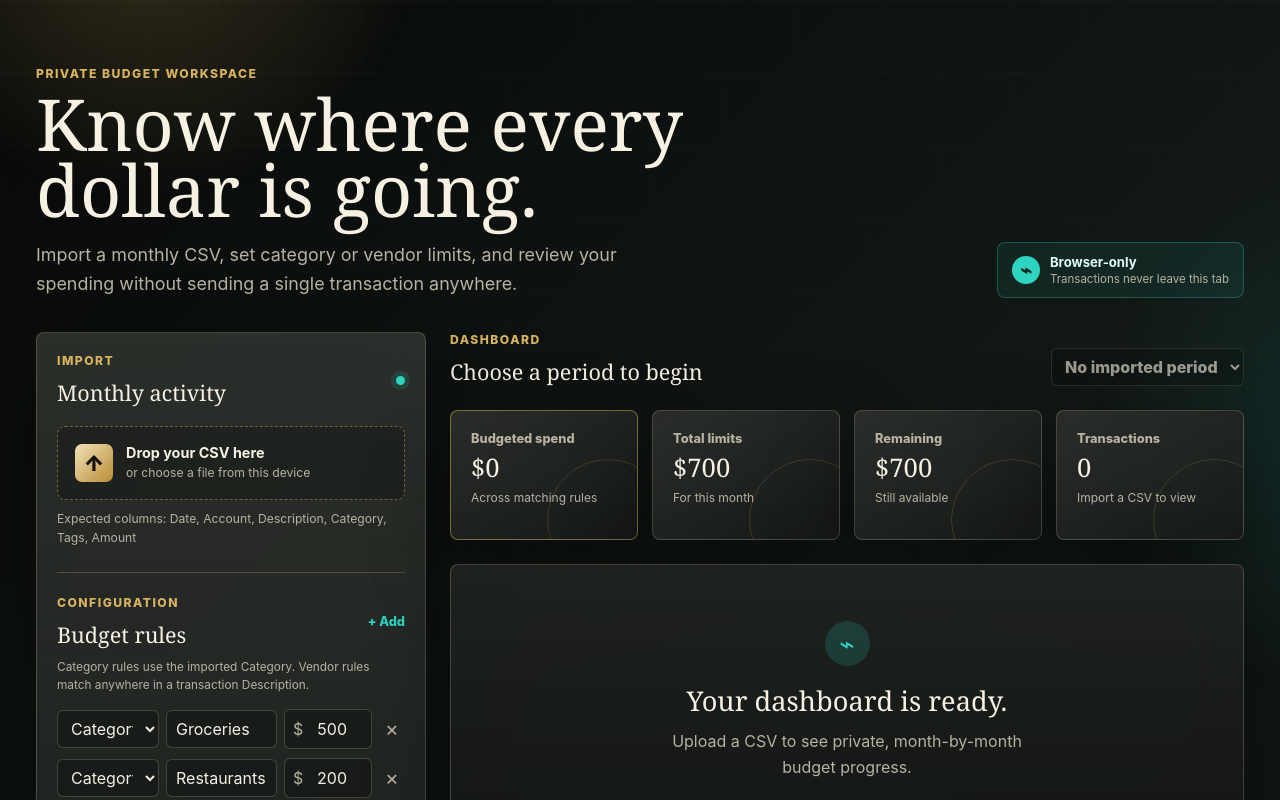
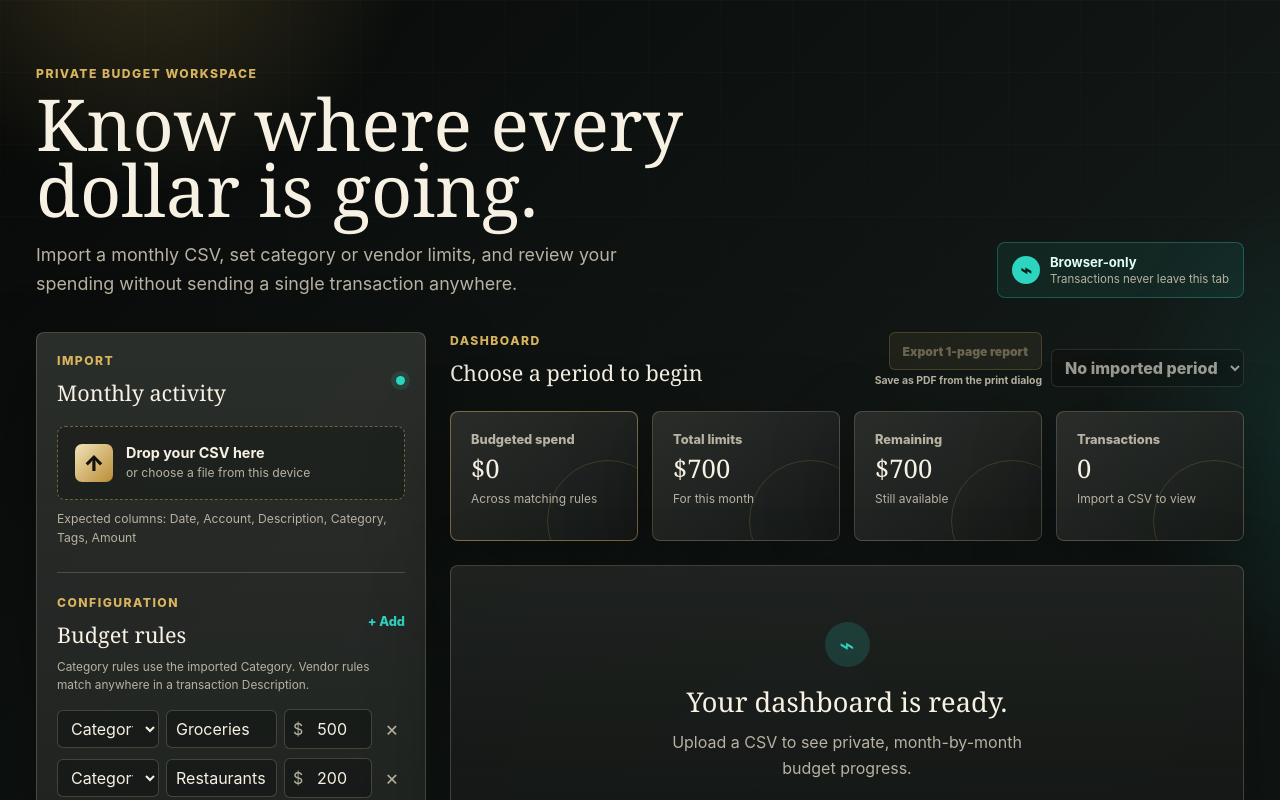
Before and after one commit to bpdulog/personal-budget-tracker, a React (Vite) app: page / in a window 1280 px wide. Shown: the top 800 px of the page. Built offline with nearby package versions, Linux system fonts and the light colour scheme.

Commit message:
Make one-page report export easier to find

```diff
--- a/src/App.jsx
+++ b/src/App.jsx
@@ -664,7 +664,10 @@ function App() {
             <div className="dashboard-heading">
               <div><p className="eyebrow">Dashboard</p><h2>{selectedPeriod ? periodLabel(selectedPeriod) : "Choose a period to begin"}</h2></div>
               <div className="dashboard-actions">
-                {transactions.length > 0 && <button className="summary-export-button" type="button" onClick={exportSummary}>Export 1-page summary</button>}
+                <div className="summary-export-control">
+                  <button className="summary-export-button" type="button" onClick={exportSummary} disabled={!transactions.length || !selectedPeriod} title={!transactions.length || !selectedPeriod ? "Import a CSV to enable the one-page report" : "Open print dialog to save this report as a PDF"}>Export 1-page report</button>
+                  <small>Save as PDF from the print dialog</small>
+                </div>
                 <label className="period-select"> <span className="visually-hidden">Month and year</span><select value={selectedPeriod} onChange={(event) => setSelectedPeriod(event.target.value)} disabled={!periods.length}><option value="">No imported period</option>{periods.map((period) => <option key={period} value={period}>{periodLabel(period)}</option>)}</select></label>
               </div>
             </div>
--- a/src/styles.css
+++ b/src/styles.css
@@ -123,8 +123,12 @@ button, input, select { font: inherit; } button { border: 0; cursor: pointer; }
 .mtd-note { margin: 9px 0 0; color: var(--muted); font-size: .72rem; line-height: 1.4; }
 @media (max-width: 640px) { .mtd-cards { grid-template-columns: 1fr; }.mtd-day-select { min-width: 0; width: 100%; }.mtd-chart { height: 220px; } }
 .dashboard-actions { display: flex; align-items: end; justify-content: flex-end; gap: 9px; }
+.summary-export-control { display: grid; justify-items: end; gap: 4px; }
 .summary-export-button { min-height: 38px; padding: 8px 13px; color: #17120a; border: 1px solid rgba(216, 180, 95, .8); border-radius: 6px; background: linear-gradient(135deg, #f1e2b8, #d8b45f); font-size: .76rem; font-weight: 900; white-space: nowrap; }
 .summary-export-button:hover { border-color: #f1e2b8; background: linear-gradient(135deg, #fff2c9, #e1bf6c); transform: translateY(-1px); }
+.summary-export-button:disabled { color: #82795f; border-color: rgba(216, 180, 95, .28); background: rgba(216, 180, 95, .1); cursor: not-allowed; opacity: .8; }
+.summary-export-button:disabled:hover { transform: none; }
+.summary-export-control small { color: var(--muted); font-size: .65rem; font-weight: 700; white-space: nowrap; }
 .print-summary { display: none; }
 .print-summary-header { display: flex; align-items: end; justify-content: space-between; gap: 24px; padding-bottom: 18px; border-bottom: 2px solid #1e2925; }
 .print-summary-kicker { margin: 0 0 6px; color: #58776e; font-size: 10px; font-weight: 900; letter-spacing: .14em; text-transform: uppercase; }
```
